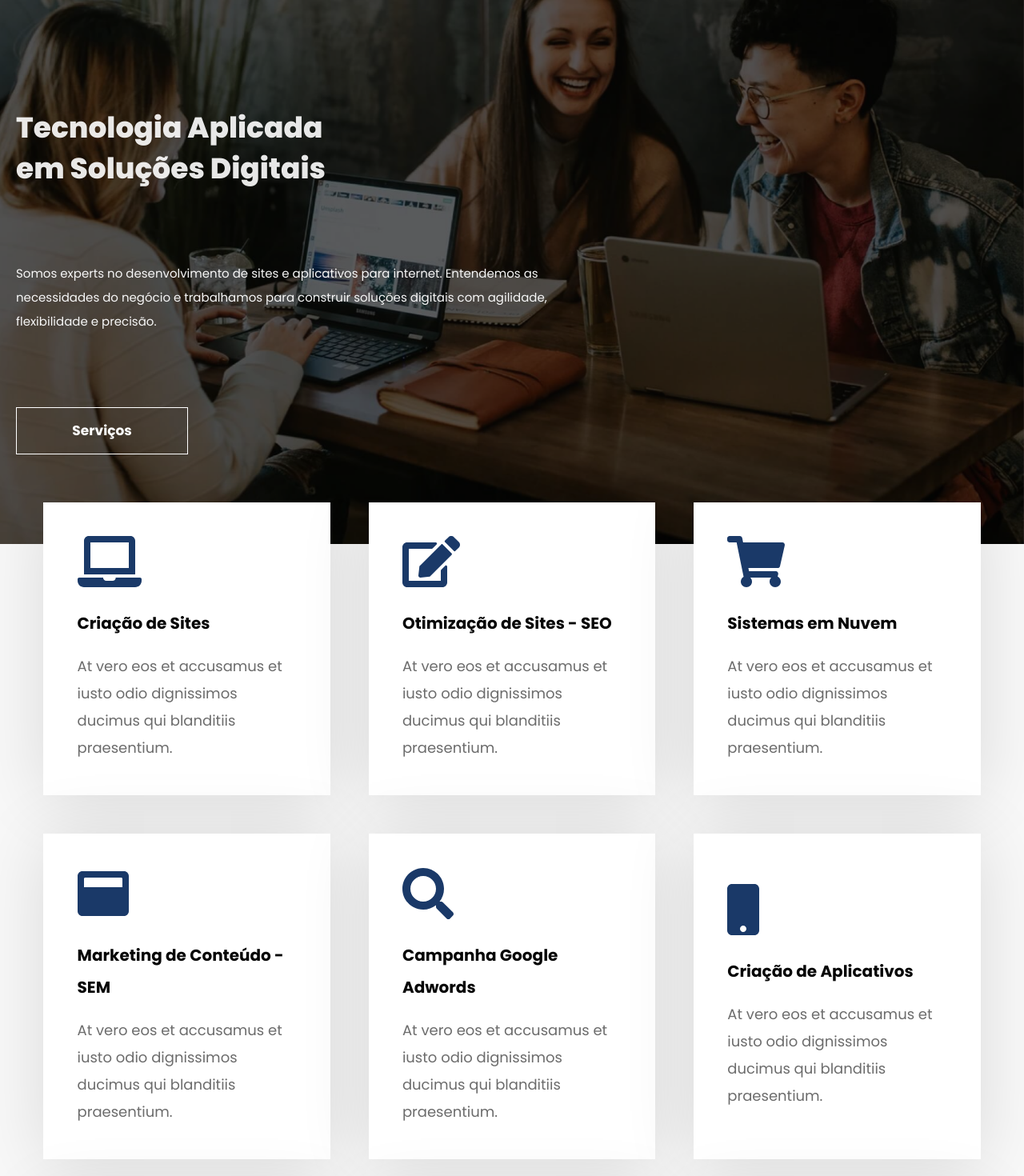
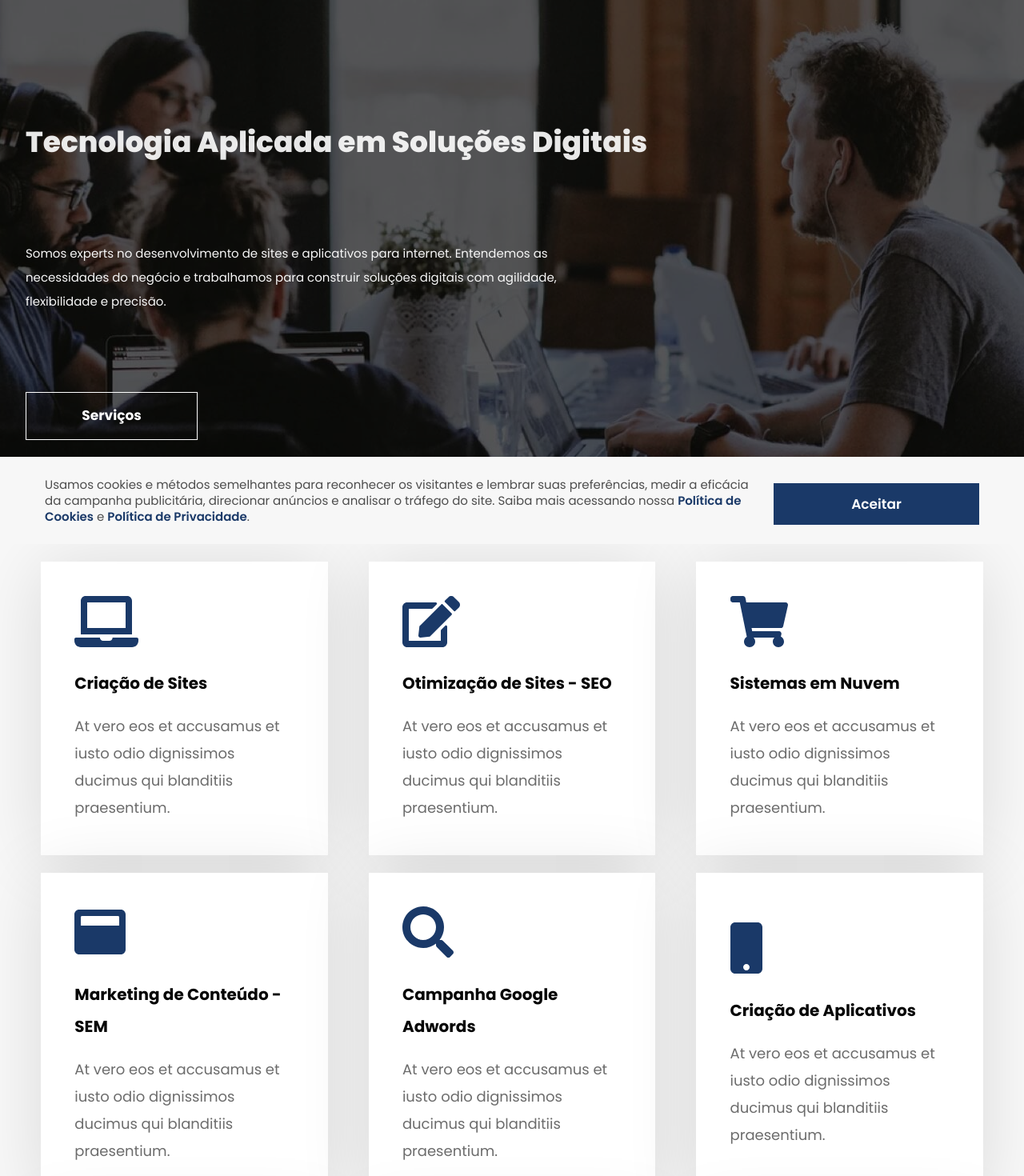
Before and after one commit to zakta/site, a Next.js app: page / in a window 1280 px wide. Shown: the part 120-1590 px from the top of the page at 80% size. Built offline with nearby package versions, Linux system fonts and the light colour scheme.

Commit message:
adjustments on sections pages

```diff
--- a/components/ButtonUp/index.js
+++ b/components/ButtonUp/index.js
@@ -3,7 +3,6 @@ import { ButtonArrow, Container, IconArrow, ScrollTop } from "./styles";
 import { faArrowUp } from '@fortawesome/free-solid-svg-icons';
 
 export default function ButtonUp() {
-
   return (
     <Container>
       <ScrollTop>
--- a/components/ButtonUp/styles.js
+++ b/components/ButtonUp/styles.js
@@ -3,10 +3,12 @@ import styled from 'styled-components';
 import { Icon } from '../Card/styles';
 
 export const Container = styled.section`
+  background: white;
+  box-sizing: border-box;
   display: flex;
   justify-content: flex-end;
-  box-sizing: border-box;
   height: 80px;
+  position: relative;
 `;
 
 export const ScrollTop= styled.div`
--- a/components/Card/styles.js
+++ b/components/Card/styles.js
@@ -6,13 +6,13 @@ export const Card = styled.div`
   box-sizing: border-box;
   box-shadow: 0 5px 83px 0 rgb(6 6 6 / 12%);
   display: flex;
+  margin-top: 1.4rem;
   position: relative;
   padding: 2.632rem;
   flex-direction: column;
   justify-content: center;
-  margin: 1.5rem;
   transition: .3s all ease-in-out;
-  width: 80%;
+  width: 90%;
 
   :after{
     content: "";
@@ -30,23 +30,6 @@ export const Card = styled.div`
     width: 100%;
     height: 100%;
   }
-
-  /* :hover {
-    svg {
-      color: ${({ animate }) => (animate ? "white" : "rgba(51,175,173,1)")};
-    }
-    h3{
-      color:${({ animate }) => (animate ? "white" : "black")}
-    }
-    p{
-      color: ${({ animate }) => (animate ? "white" : "black")}
-    }
-  } */
-
-  /* :hover::after{
-    transform: scale(1);
-    opacity: ${({ animate }) => (animate ? 1 : 0)};
-  } */
 
   h3{
     color: #060606;
@@ -85,7 +68,7 @@ export const Card = styled.div`
 
   @media (min-width: 768px){
     justify-content: center;
-    width: 26%;
+    width: 45%;
   }
   @media (min-width: 980px){
     justify-content: center;
--- a/components/Company/styles.js
+++ b/components/Company/styles.js
@@ -3,6 +3,7 @@ import styled from "styled-components";
 export const Container = styled.section`
   padding: 1.5rem;
   background: white;
+  position: relative;
 
   h3 {
     font-size: 30px;
--- a/components/Contact/style.js
+++ b/components/Contact/style.js
@@ -2,13 +2,15 @@ import styled from "styled-components";
 import { Card, Icon} from "../Card/styles";
 
 export const Container = styled.section`
+  align-items: center;
+  background-color: white;
   background-image: url("18_img.6703f879.png");
   background-repeat: no-repeat;
   background-size: cover;
-  min-width: 320px;
   display: flex;
   flex-direction: column;
-  align-items: center;
+  min-width: 320px;
+  position: relative;
 
   article {
     display: flex;
--- a/components/CookiesModal/styles.js
+++ b/components/CookiesModal/styles.js
@@ -25,7 +25,7 @@ export const CookieNotice = styled.div`
   display: flex;
   flex-direction: column;
   margin: auto;
-  max-width: 1600px;
+  max-width: 1400px;
 
   a {
     color: #1a3968;
@@ -78,7 +78,8 @@ export const CookieNotice = styled.div`
 
   }
 
-  @media (min-width: 920px) {
+  @media (min-width: 870px) {
+    padding: 0 2rem;
     flex-direction: row;
     justify-content: space-between;
 
--- a/components/Footer/styles.js
+++ b/components/Footer/styles.js
@@ -3,6 +3,7 @@ import styled from "styled-components";
 export const Container = styled.footer`
   background: #203c66;
   min-width: 320px;
+  position: relative;
 `;
 
 export const Box = styled.div`
--- a/components/Home/index.js
+++ b/components/Home/index.js
@@ -26,9 +26,9 @@ export default function Home(){
       <Header />
 
       <PageTitle>
-        <h1>Tecnologia Aplicada<br />em Soluções Digitais</h1>
+        <h1>Tecnologia Aplicada em Soluções Digitais</h1>
 
-        <p>Somos experts no desenvolvimento de sites e aplicativos para internet. Entendemos as necessidades do negócio e trabalhamos para construir soluções digitais com agilidade, flexibilidade e precisão.</p>
+        <p><span>Somos experts no desenvolvimento de sites e aplicativos para internet. Entendemos as necessidades do negócio e trabalhamos para construir soluções digitais com agilidade, flexibilidade e precisão.</span></p>
 
         <ButtonLink href="#servicos">Serviços</ButtonLink>
 
--- a/components/Home/styles.js
+++ b/components/Home/styles.js
@@ -2,7 +2,6 @@ import { FontAwesomeIcon } from '@fortawesome/react-fontawesome';
 import styled, { keyframes } from 'styled-components';
 
 export const Container = styled.section`
-  background: pink;
   display: flex;
   flex-direction: column;
   left: 0;
@@ -15,7 +14,7 @@ export const Container = styled.section`
 `;
 
 export const Cover = styled.div`
-  background: url('../workspace.jpg') center no-repeat;
+  background: url('../workspace1.jpg') center no-repeat;
   background-size: cover;
   height: 100%;
   min-height: 493px;
@@ -53,12 +52,16 @@ export const PageTitle = styled.div`
     align-items: flex-start;
   }
 
+  @media (min-width: 870px) {
+    padding: 2rem;
+  }
 
   h1 {
     font-size: 30px;
     font-weight: 800;
     line-height: 45px;
     margin: 0;
+    max-width: 940px;
     opacity: .9;
     transition: all .15s ease;
 
--- a/components/Menu/styles.js
+++ b/components/Menu/styles.js
@@ -15,7 +15,6 @@ export const List = styled.ul`
   right: 0;
   text-align: center;
   transform: ${({ open }) => (open ? "translateX(0)" : "translateX(100%)")};
-  transition: transform .3s ease;
   top: 0;
   width: 100%;
   z-index: ${({open}) => (open ? '11' : '0' )};
@@ -54,7 +53,7 @@ export const ListItem = styled.li`
   font-size: 30px;
   text-transform: uppercase;
 
-  @media (min-width: 768px){
+  @media (min-width: 870px){
     padding: 0;
     display: flex;
     font-size: 20px;
--- a/components/Services/styles.js
+++ b/components/Services/styles.js
@@ -6,7 +6,7 @@ export const Container = styled.section`
   min-width: 370px;
   margin: 0;
   margin-top: 100vh;
-  padding: 1.5rem 0;
+  padding-bottom: 1.4rem;
   position: relative;
 
   @media (min-width: 768px){
@@ -19,14 +19,11 @@ export const Center = styled.div`
   box-sizing: border-box;
   display: flex;
   flex-wrap: wrap;
-  justify-content: space-around;
-  margin-top: -20%;
-  max-width: 1700px;
+  justify-content: space-evenly;
+  max-width: 1400px;
 
   @media (min-width: 768px){
-    justify-content: center;
     padding: 0;
     margin: 0;
-    margin-top: -100px;
   }
 `;
--- a/pages/index.js
+++ b/pages/index.js
@@ -15,13 +15,13 @@ export default function Index() {
         <title>Home | Zakta - Tecnologia</title>
       </Head>
 
-      {/* <Loader /> */}
+      <Loader />
 
       <Home />
 
       <Services />
 
-      {/* <Company />
+      <Company />
 
       <Contact />
 
@@ -29,7 +29,7 @@ export default function Index() {
 
       <Footer />
 
-      <CookiesModal /> */}
+      <CookiesModal />
     </>
   );
 }
```
Also changed, not shown: public/workspace1.jpg (added).
